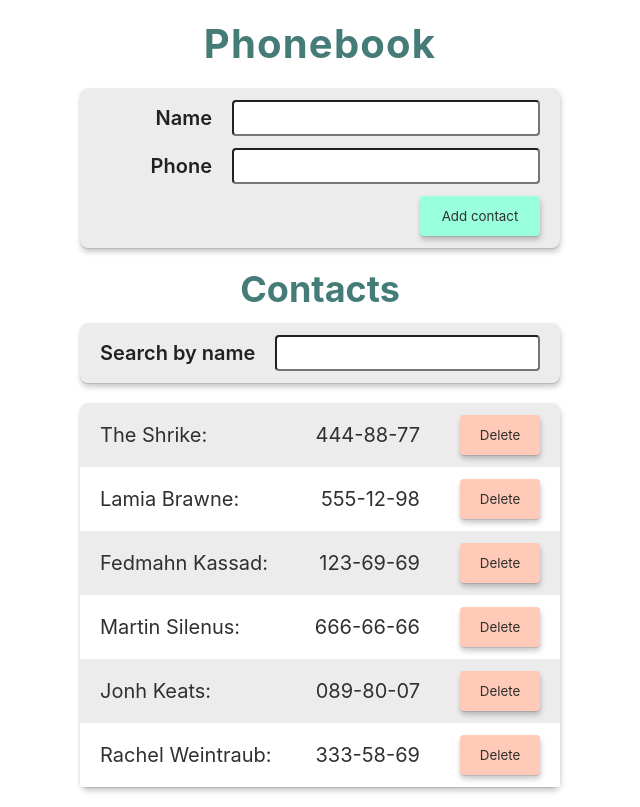
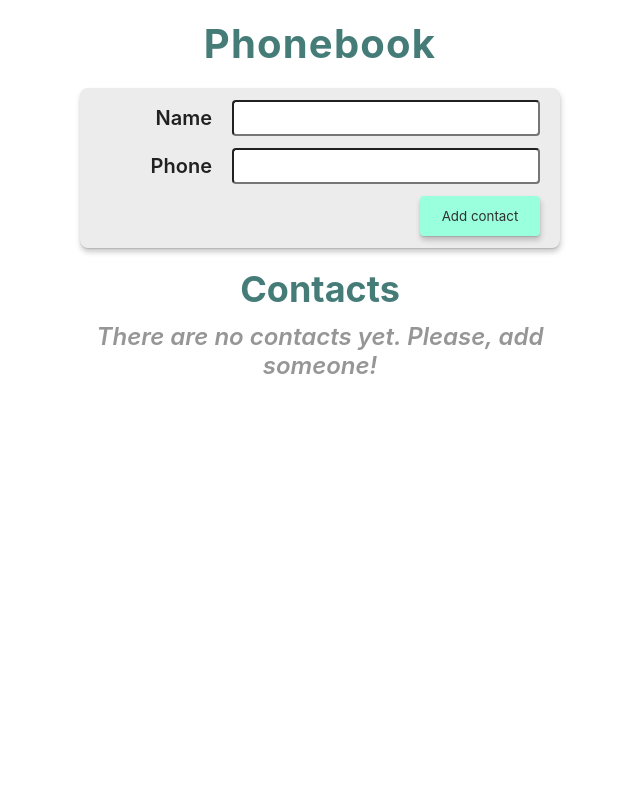
Before and after one commit to LeniFraud/tweet-card, a React (Create React App) app: page / in a window 1280 px wide. Shown: the whole page, without its empty margins (320-960 px from the left). Built offline with nearby package versions, Linux system fonts and the light colour scheme.

Commit message:
added gh-pages path

```diff
--- a/src/components/App/App.jsx
+++ b/src/components/App/App.jsx
@@ -12,12 +12,12 @@ import { Title } from './App.styled';
 export class App extends React.Component {
   state = {
     contacts: [
-      { id: 'id-1', name: 'The Shrike', number: '444-88-77' },
-      { id: 'id-2', name: 'Lamia Brawne', number: '555-12-98' },
-      { id: 'id-3', name: 'Fedmahn Kassad', number: '123-69-69' },
-      { id: 'id-4', name: 'Martin Silenus', number: '666-66-66' },
-      { id: 'id-5', name: 'Jonh Keats', number: '089-80-07' },
-      { id: 'id-6', name: 'Rachel Weintraub', number: '333-58-69' },
+      // { id: 'id-1', name: 'The Shrike', number: '444-88-77' },
+      // { id: 'id-2', name: 'Lamia Brawne', number: '555-12-98' },
+      // { id: 'id-3', name: 'Fedmahn Kassad', number: '123-69-69' },
+      // { id: 'id-4', name: 'Martin Silenus', number: '666-66-66' },
+      // { id: 'id-5', name: 'Jonh Keats', number: '089-80-07' },
+      // { id: 'id-6', name: 'Rachel Weintraub', number: '333-58-69' },
     ],
     filter: '',
   };
```
